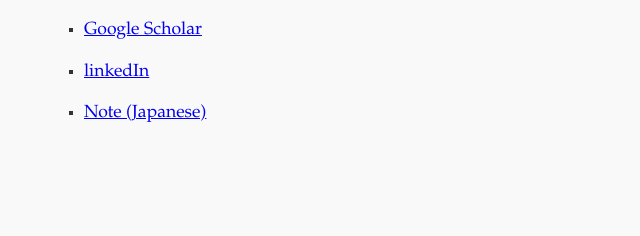
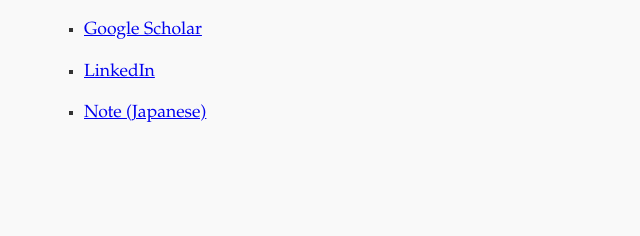
Before and after one commit to RyuichiSaito1/pages, a plain HTML site: page index.html in a window 1280 px wide. Shown: the part 1387-1623 px from the top of the page, 0-640 px from the left. Drawn offline with Linux system fonts and the light colour scheme.

Commit message:
Modified pages

```diff
--- a/index.html
+++ b/index.html
@@ -62,7 +62,7 @@
             <ul>
                 <li><a href="https://orcid.org/0000-0003-0940-3570" target="_blank">ORCiD</a></li>
                 <li><a href="https://scholar.google.co.jp/citations?user=EbCfSAIAAAAJ&hl=en" target="_blank">Google Scholar</a></li>
-                <li><a href="https://www.linkedin.com/in/ryuichi-saito-3b53182b8/" target="_blank">linkedIn</a></li>
+                <li><a href="https://www.linkedin.com/in/ryuichi-saito-3b53182b8/" target="_blank">LinkedIn</a></li>
                 <li><a href="https://note.com/rsnightbridge" target="_blank">Note (Japanese)</a></li>
             </ul>
         </div>
```
